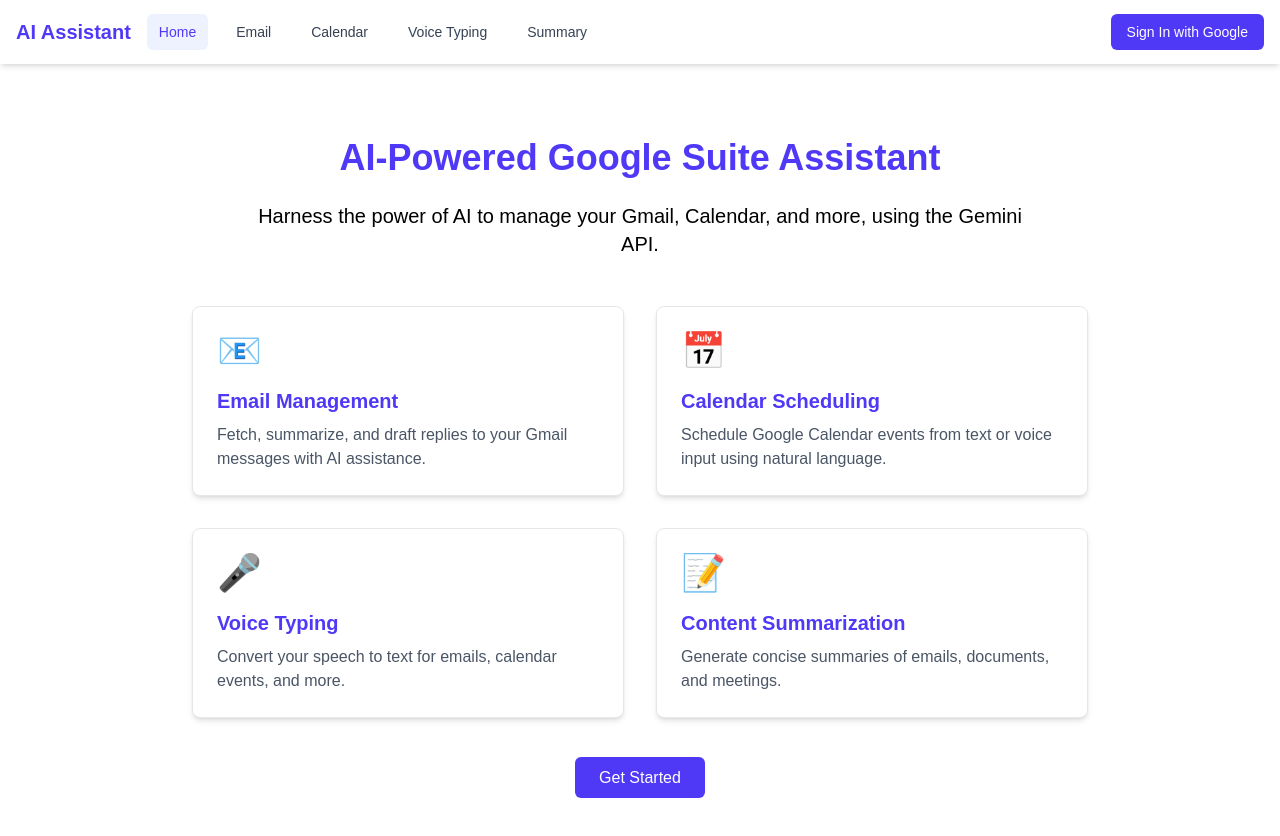
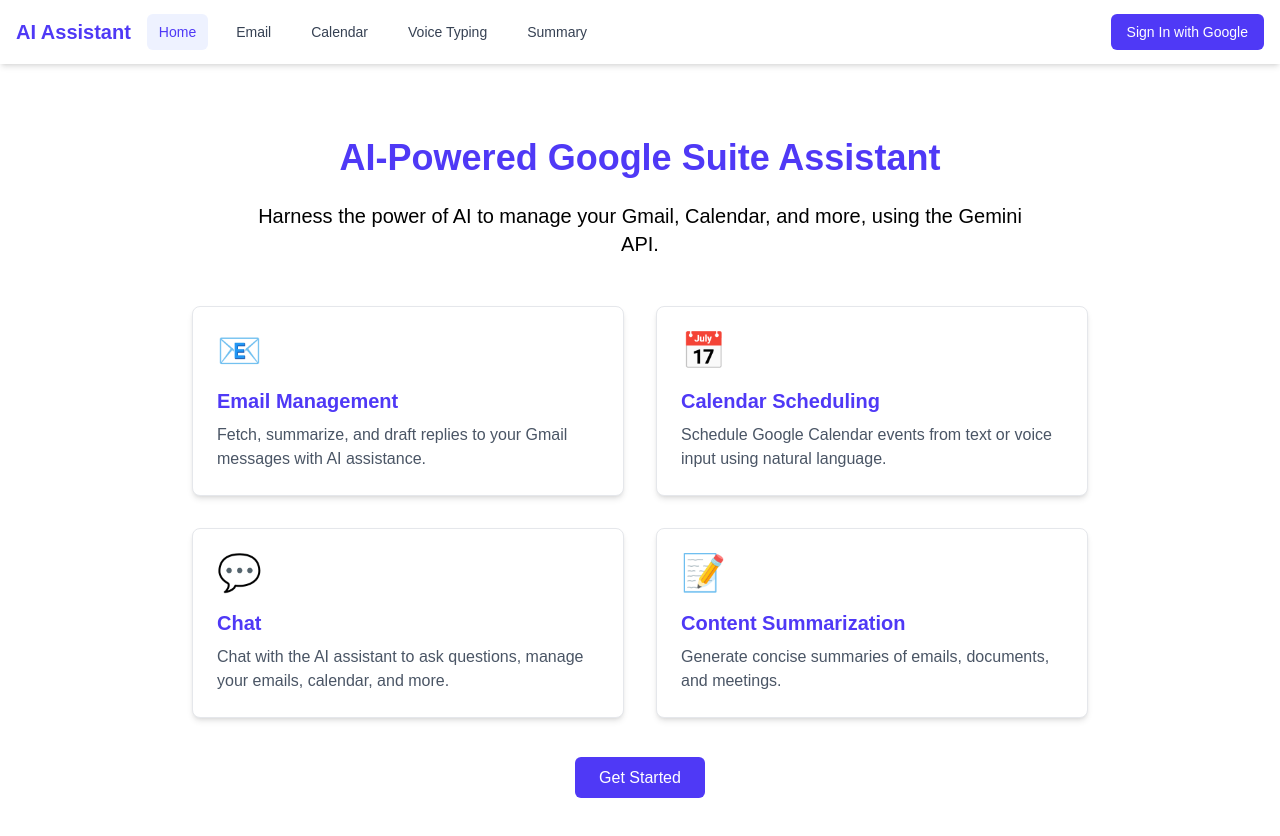
Before and after one commit to regmisatyam/llm-agent, a Next.js app: page / in a window 1280 px wide. Shown: the top 836 px of the page. Built offline with nearby package versions, Linux system fonts and the light colour scheme; no server answers.

Commit message:
UI updates

```diff
--- a/app/page.tsx
+++ b/app/page.tsx
@@ -22,10 +22,10 @@
           path="/calendar"
         />
         <FeatureCard
-          title="Voice Typing"
-          description="Convert your speech to text for emails, calendar events, and more."
-          icon="🎤"
-          path="/voice"
+          title="Chat"
+          description="Chat with the AI assistant to ask questions, manage your emails, calendar, and more."
+          icon="💬"
+          path="/chat"
         />
         <FeatureCard
           title="Content Summarization"
```
